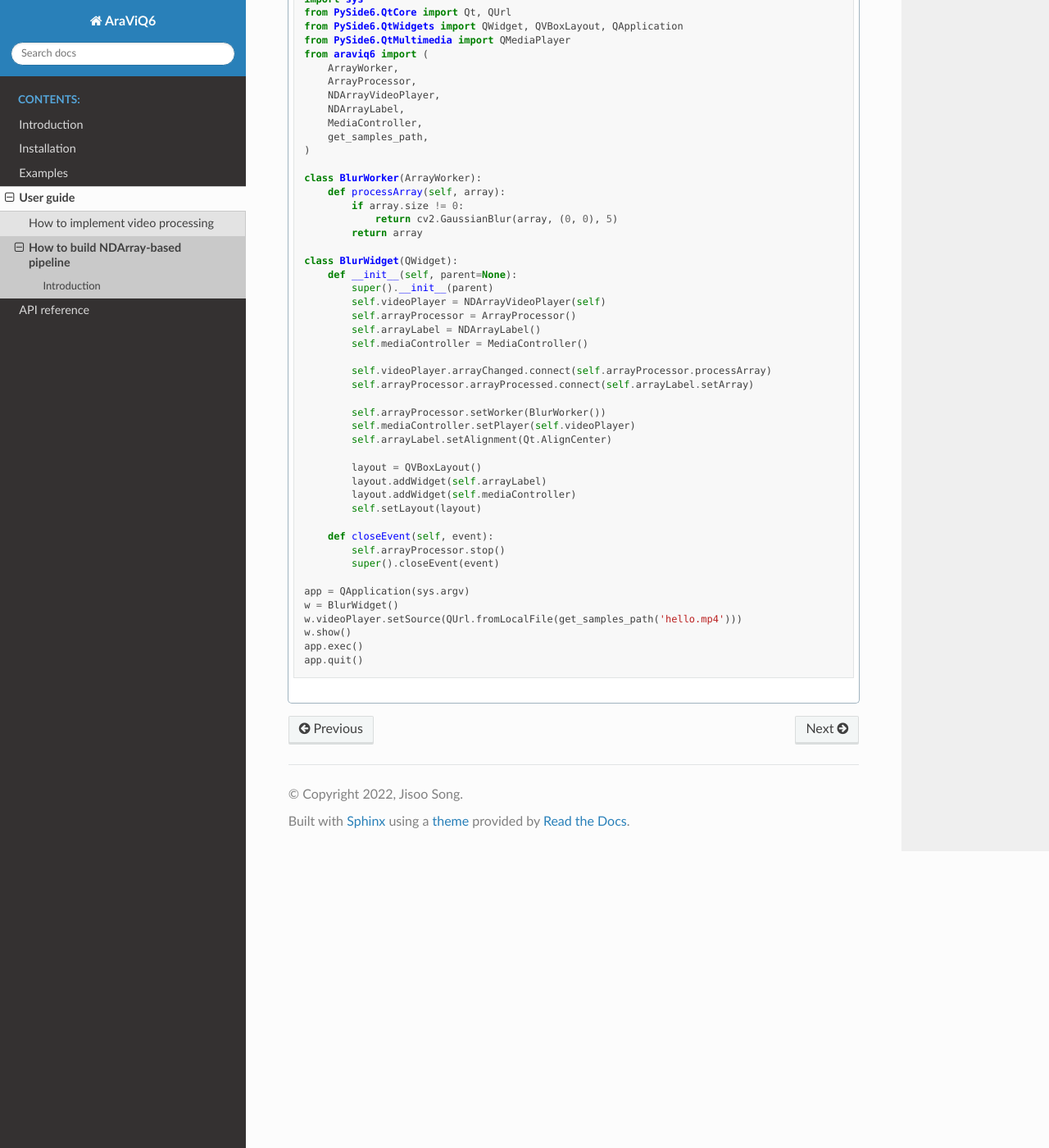
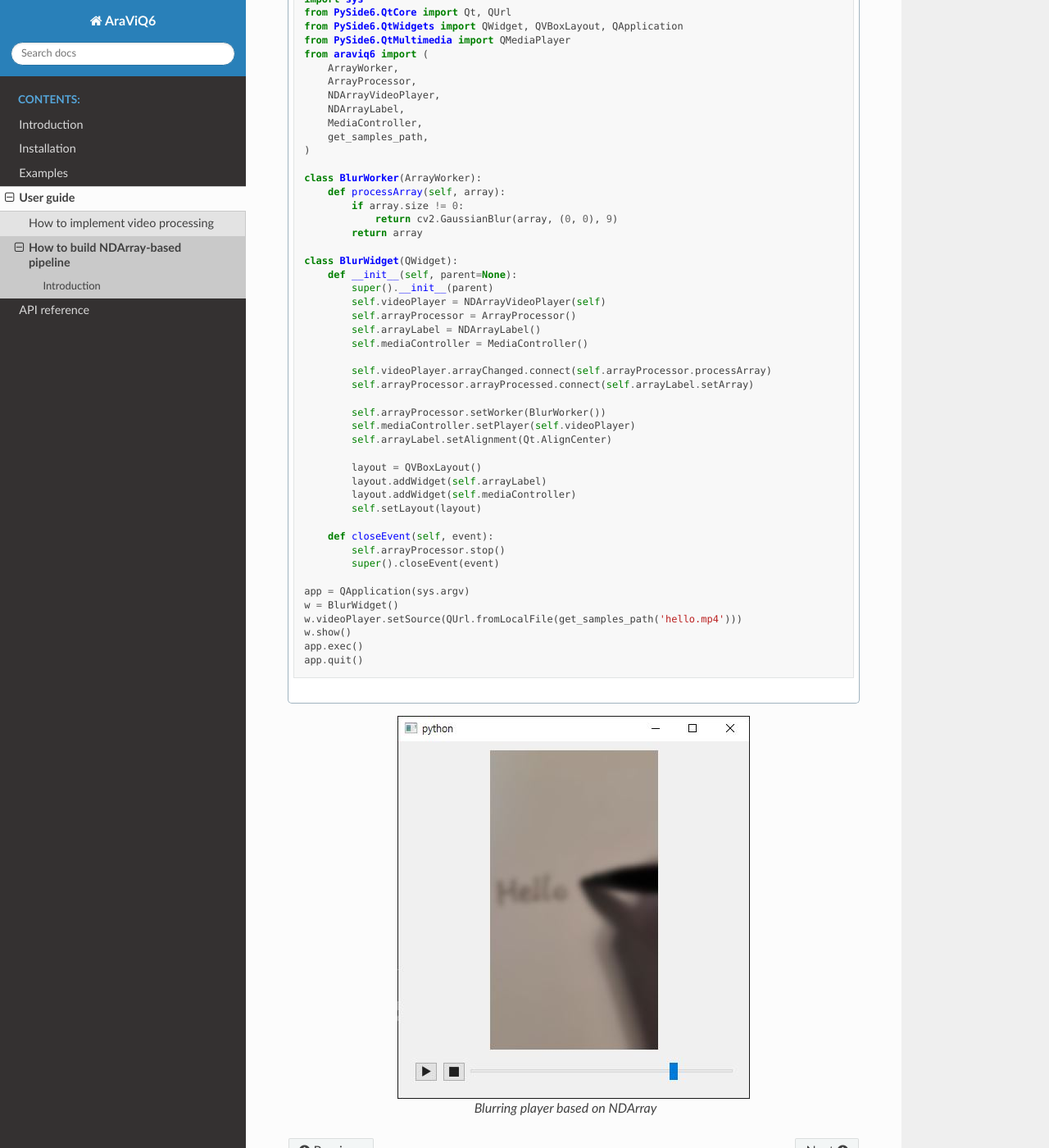
Before and after one commit to JSS95/araviq6, a Sphinx documentation site: the page built from doc/source/user-guide/array-pipeline.rst, in a window 1280 px wide and 1400 px high, scrolled down 930 px. Shown: the whole window at 82% size. Built offline with Sphinx 7.4.7 and the Read the Docs theme 2.0.0, drawn with Linux system fonts in a browser that asks for light colours.

Commit message:
doc: add user guide document
Modify file names
Add capture

```diff
--- a/doc/source/user-guide/array-pipeline.rst
+++ b/doc/source/user-guide/array-pipeline.rst
@@ -52,7 +52,7 @@ Here is the complete code:
        class BlurWorker(ArrayWorker):
            def processArray(self, array):
                if array.size != 0:
-                   return cv2.GaussianBlur(array, (0, 0), 5)
+                   return cv2.GaussianBlur(array, (0, 0), 9)
                return array
 
        class BlurWidget(QWidget):
@@ -85,3 +85,8 @@ Here is the complete code:
        w.show()
        app.exec()
        app.quit()
+
+.. figure:: ./blurplayer.array.jpg
+   :align: center
+
+   Blurring player based on NDArray
--- a/doc/source/user-guide/processor.rst
+++ b/doc/source/user-guide/frame-processor.rst
@@ -60,10 +60,10 @@ Here is the code that constructs and runs the widget with sample video.
         app.exec()
         app.quit()
 
-.. figure:: ./blur-player-frame.jpg
+.. figure:: ./blurplayer.frame.jpg
    :align: center
 
-   Blurring processor
+   Blurring player based on QVideoFrame
 
 :class:`BlurWorker` is set to pre-built :class:`.VideoFrameProcesor` of :class:`.PlayerProcessWidget` and run in an internal thread.
 QVideoFrame from the player is converted to NDArray, processed by :meth:`processArray`, and converted back to QVideoFrame to be set to the video widget.
--- a/doc/source/user-guide/index.rst
+++ b/doc/source/user-guide/index.rst
@@ -9,5 +9,5 @@ This page explains how to use AraViQ6 and its design.
 .. toctree::
    :maxdepth: 2
 
-   processor
+   frame-processor
    array-pipeline
```
Also changed, not shown: doc/source/user-guide/blurplayer.array.jpg (added), doc/source/user-guide/blurplayer.frame.jpg (renamed from doc/source/user-guide/blur-player-frame.jpg).
